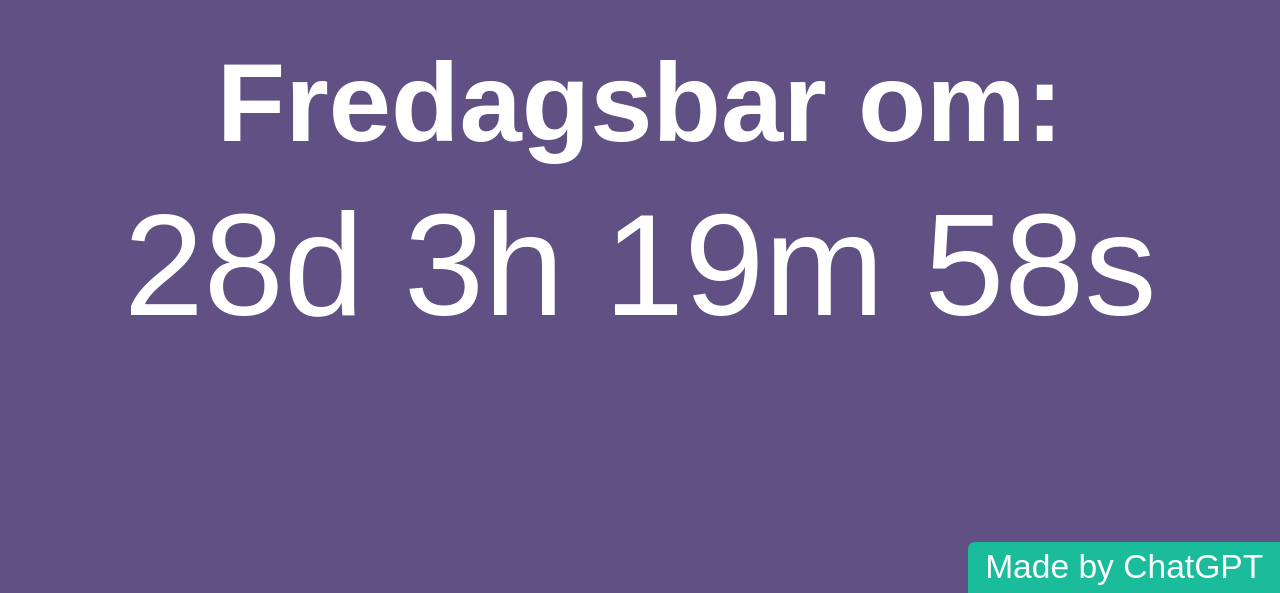
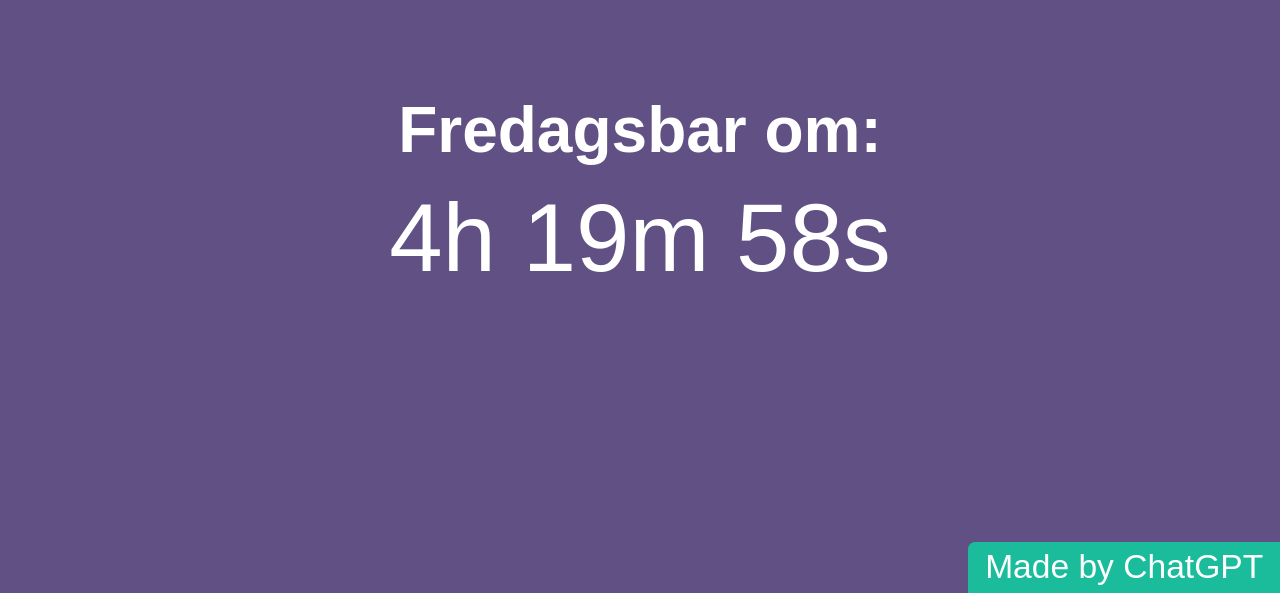
Before and after one commit to matssom/countdown, a plain HTML site: page index.html in a window 1280 px wide. Shown: the part 207-800 px from the top of the page. Drawn offline with Linux system fonts and the light colour scheme.

Commit message:
setup countdown for fall kickoff

```diff
--- a/index.html
+++ b/index.html
@@ -13,11 +13,11 @@
         animation: color-change 30s infinite;
       }
       h1 {
-        font-size: 72px;
+        font-size: 40px;
         margin-bottom: 50px;
       }
       #countdown {
-        font-size: 96px;
+        font-size: 56px;
         margin-bottom: 100px;
         opacity: 1;
         animation: blink 1s ease-in-out infinite;
@@ -119,13 +119,17 @@
     </style>
   </head>
   <body>
-    <h1 style="font-size: 7rem; margin: 0; margin-bottom: 1rem" id="title">
+    <h1 style="font-size: 4rem; margin: 0; margin-bottom: 1rem" id="title">
       Fredagsbar om:
     </h1>
-    <p style="margin: 0; font-size: 9rem" id="countdown"></p>
+    <p style="margin: 0; font-size: 6rem" id="countdown"></p>
     <div id="badge">Made by ChatGPT</div>
     <script>
       function getNextFriday() {
+        var today = new Date();
+        today.setHours(16, 0, 0, 0);
+        return today;
+
         if (!!window.customTime) {
           return window.customTime;
         }
```
